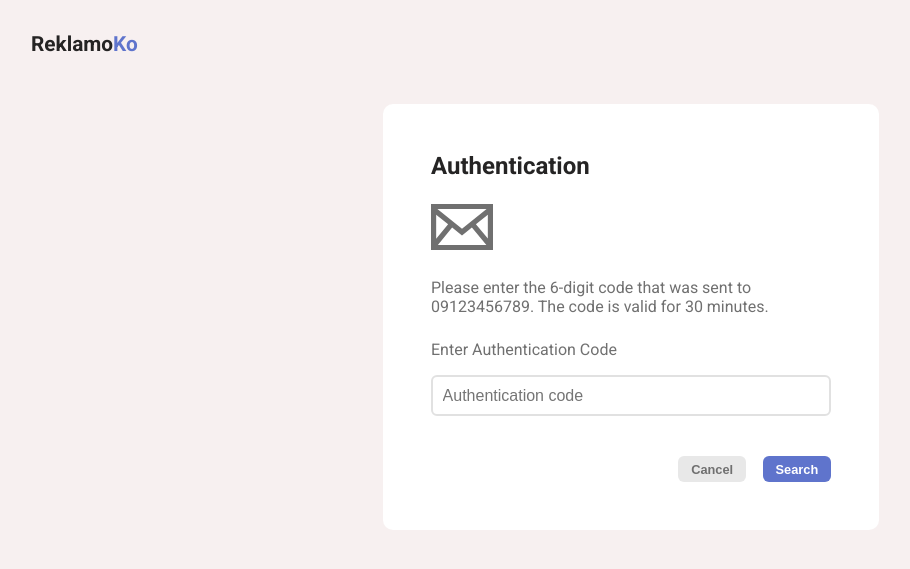
After one commit to arsi21/ReklamoKo, a PHP site: page /_authentication.html in a window 1280 px wide. The commit adds this page. Shown: the top 569 px of the page, without its empty margins (9-919 px from the left). Run offline with PHP 8.4, Linux system fonts and the light colour scheme.

Commit message:
add authentication page

```diff
--- /dev/null
+++ b/src/_authentication.html
@@ -0,0 +1,45 @@
+<!DOCTYPE html>
+<html lang="en">
+
+<head>
+    <meta charset="UTF-8">
+    <meta http-equiv="X-UA-Compatible" content="IE=edge">
+    <meta name="viewport" content="width=device-width, initial-scale=1.0">
+    <link rel="stylesheet" href="../css/style.css">
+    <title>ReklamoKo | Forget Password</title>
+</head>
+
+<body class="home-card-background">
+    <div class="home-wrapper">
+        <header>
+            <a href="index.html" class="home__logo">Reklamo<span class="logo-span">Ko</span></a>
+        </header>
+
+        <section class="home-card home-card--no--img">
+            <div class="home-card__container">
+                <form class="home-card__form" action="">
+                    <h1 class="home-card__title">Authentication</h1>
+
+                    <div class="home-card__auth__cont">
+                        <img src="assets/icons/inbox.svg" alt="Message icon">
+                        <p class="home-card__p">Please enter the 6-digit code that was sent to
+                            09123456789. The code is valid for 30 minutes.
+                        </p>
+                    </div>
+
+                    <p class="home-card__p">Enter Authentication Code</p>
+
+                    <input id="code_input" class="home-card__input" type="number" name="authCode"
+                        placeholder="Authentication code">
+
+                    <div class="home-card__btn__cont">
+                        <input class="home-card__cancel__btn" type="submit" value="Cancel">
+                        <input class="home-card__sec__btn" type="submit" value="Search">
+                    </div>
+                </form>
+            </div>
+        </section>
+    </div>
+</body>
+
+</html>
--- a/src/css/style.css
+++ b/src/css/style.css
@@ -60,7 +44,14 @@ body {
   margin-inline: auto;
 }
 .home-card-background .home-card__title {
+  font-size: 1.5rem;
+  font-weight: 700;
+  color: #252424;
   margin-bottom: 1em;
+}
+.home-card-background .home-card__sec__title {
+  font-weight: 400;
+  font-size: 1.1rem;
 }
 .home-card-background .home-card__lbl {
   display: block;
@@ -68,6 +59,8 @@ body {
   margin-top: 1rem;
 }
 .home-card-background .home-card__p {
+  font-weight: 400;
+  color: #707070;
   margin-bottom: 1em;
 }
 .home-card-background .home-card__btn__cont {
```
Also changed, not shown: other parts of src/css/style.css (+33 -27 lines), src/assets/icons/inbox.svg (added).
